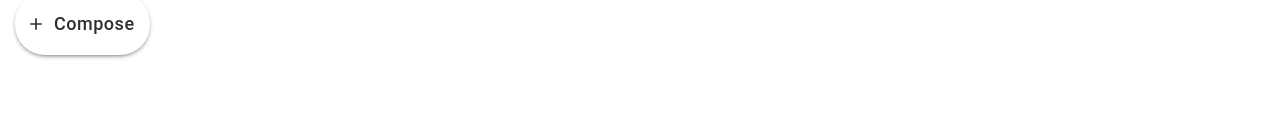
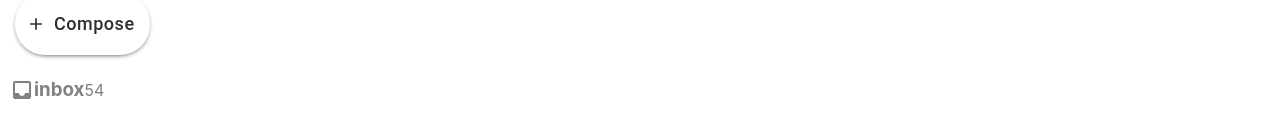
Before and after one commit to harsh-9in/gmailClone, a React (Create React App) app: page / in a window 1280 px wide. Shown: the part 327-464 px from the top of the page. Built offline with nearby package versions, Linux system fonts and the light colour scheme.

Commit message:
added basic sidebaroption

```diff
--- a/src/Sidebar.js
+++ b/src/Sidebar.js
@@ -3,6 +3,7 @@ import React from 'react';
 import './Sidebar.css';
 import AddIcon from '@material-ui/icons/Add';
 import SidebarOption from './SidebarOption';
+import InboxIcon from '@material-ui/icons/Inbox';
 
 
 function Sidebar(){
@@ -12,7 +13,7 @@ function Sidebar(){
                 Compose
             </Button>
 
-
+            <SidebarOption Icon={InboxIcon} title="inbox" number={54}/>
 
         </div>
     );
--- /dev/null
+++ b/src/SidebarOption.css
@@ -0,0 +1,10 @@
+.sidebarOption{
+    display: flex;
+    align-items: center;
+    height: 40px;
+    padding: 0 10px;
+    border-top-right-radius: 20px;
+    border-bottom-right-radius: 20px;
+    cursor: pointer;
+    color: #818181;
+}
--- /dev/null
+++ b/src/SidebarOption.js
@@ -0,0 +1,15 @@
+import React from 'react'
+import './SidebarOption.css';
+
+
+function SidebarOption({Icon,title,number}) {
+    return (
+        <div className='sidebarOption'>
+            <Icon/>
+            <h3>{title}</h3>
+            <p>{number}</p>
+        </div>
+    );
+}
+
+export default SidebarOption;
```
